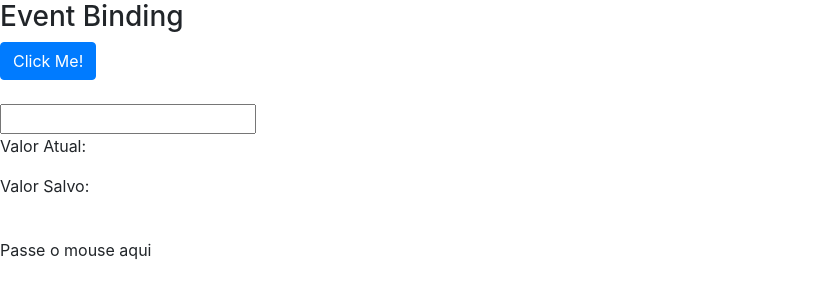
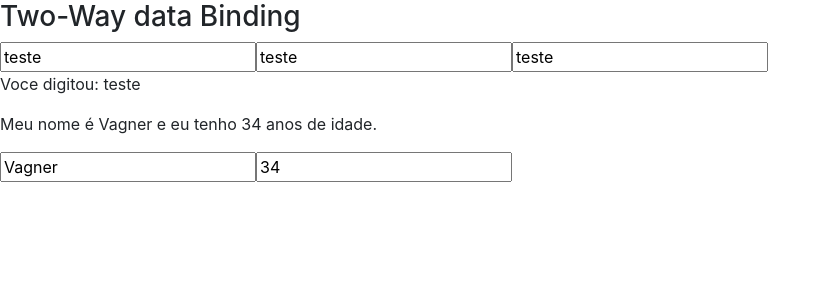
Before and after one commit to VagnerLeite/AngularJS, an Angular app in the folder data-binding/: page / in a window 1280 px wide. Shown: the top 300 px of the page, without its empty margins (0-831 px from the left). Built offline with nearby package versions, Linux system fonts and the light colour scheme.

Commit message:
Two-way data binding

```diff
--- a/data-binding/src/app/data-binding/data-binding.component.html
+++ b/data-binding/src/app/data-binding/data-binding.component.html
@@ -67,6 +67,7 @@
 </section>
 -->
 
+<!--
 <section>
     <article>
         <h3>Event Binding</h3>
@@ -102,3 +103,41 @@
     </article>
 
 </section>
+-->
+
+<!--
+<section>
+    <article>
+        <h3>Two-Way data Binding</h3>
+
+        <div>
+            <input type="text"
+            [value]="nome"
+            (input)="nome = $event.target.value"
+            />
+
+            <input type="text"
+            [ngModel]="nome"
+            (ngModelChange)="nome = $event"
+            />
+
+            <input type="text" [(ngModel)]="nome">
+
+            <p>Voce digitou: {{ nome }}</p>
+        </div>
+
+        <div>
+            <p>
+                Meu nome é {{ pessoa.nome }} e eu tenho {{ pessoa.idade }} anos de idade.
+            </p>
+
+            <input type="text" [(ngModel)]="pessoa.nome">
+            <input type="text" [(ngModel)]="pessoa.idade">
+
+        </div>
+    </article>
+
+</section>
+-->
+
+<app-meu-form></app-meu-form>
--- a/data-binding/src/app/data-binding/data-binding.component.ts
+++ b/data-binding/src/app/data-binding/data-binding.component.ts
@@ -15,6 +15,8 @@
   valorSalvo: string = '';
 
   isMouseOver: boolean = false;
+
+
 
   getValor(){
     return 1;
--- /dev/null
+++ b/data-binding/src/app/meu-form/meu-form.component.html
@@ -0,0 +1,33 @@
+
+<section>
+        <article>
+            <h3>Two-Way data Binding</h3>
+
+            <div>
+                <input type="text"
+                [value]="nome"
+                (input)="nome = $event.target.value"
+                />
+
+                <input type="text"
+                [ngModel]="nome"
+                (ngModelChange)="nome = $event"
+                />
+
+                <input type="text" [(ngModel)]="nome">
+
+                <p>Voce digitou: {{ nome }}</p>
+            </div>
+
+            <div>
+                <p>
+                    Meu nome é {{ pessoa.nome }} e eu tenho {{ pessoa.idade }} anos de idade.
+                </p>
+
+                <input type="text" [(ngModel)]="pessoa.nome">
+                <input type="text" [(ngModel)]="pessoa.idade">
+
+            </div>
+        </article>
+
+    </section>
--- /dev/null
+++ b/data-binding/src/app/meu-form/meu-form.component.ts
@@ -0,0 +1,22 @@
+import { Component, OnInit } from '@angular/core';
+
+@Component({
+  selector: 'app-meu-form',
+  templateUrl: './meu-form.component.html',
+  styleUrls: ['./meu-form.component.scss']
+})
+export class MeuFormComponent implements OnInit {
+
+  nome:string = 'teste';
+
+  pessoa: any = {
+    nome: 'Vagner',
+    idade: 34
+  }
+
+  constructor() { }
+
+  ngOnInit() {
+  }
+
+}
```
Also changed, not shown: data-binding/src/app/app.module.ts (+6 -1 lines), data-binding/src/app/meu-form/meu-form.module.ts (added, +18 -0 lines), data-binding/src/app/meu-form/meu-form.component.scss (added), 1 other file (tests, documents, lock files or other folders).
